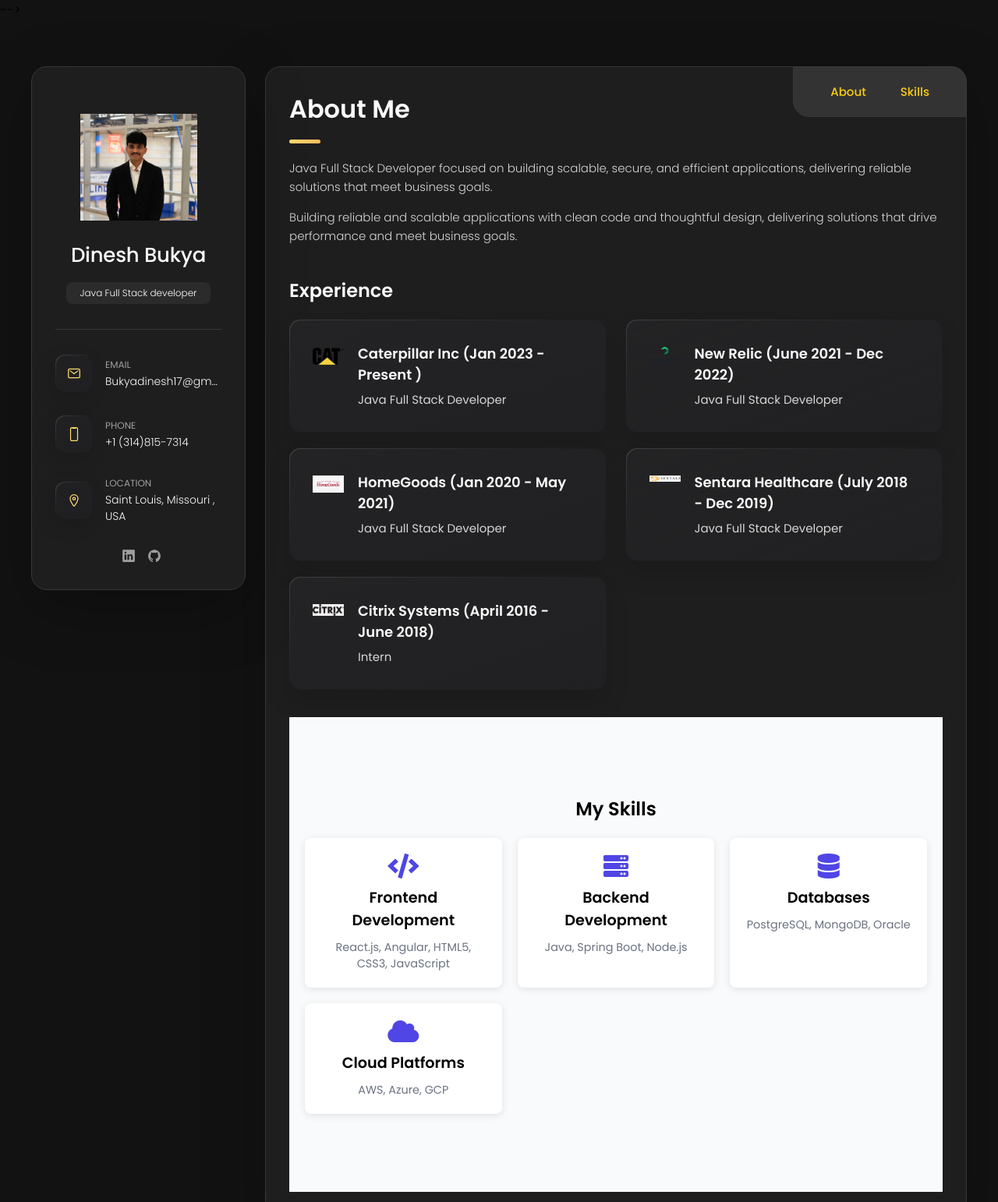
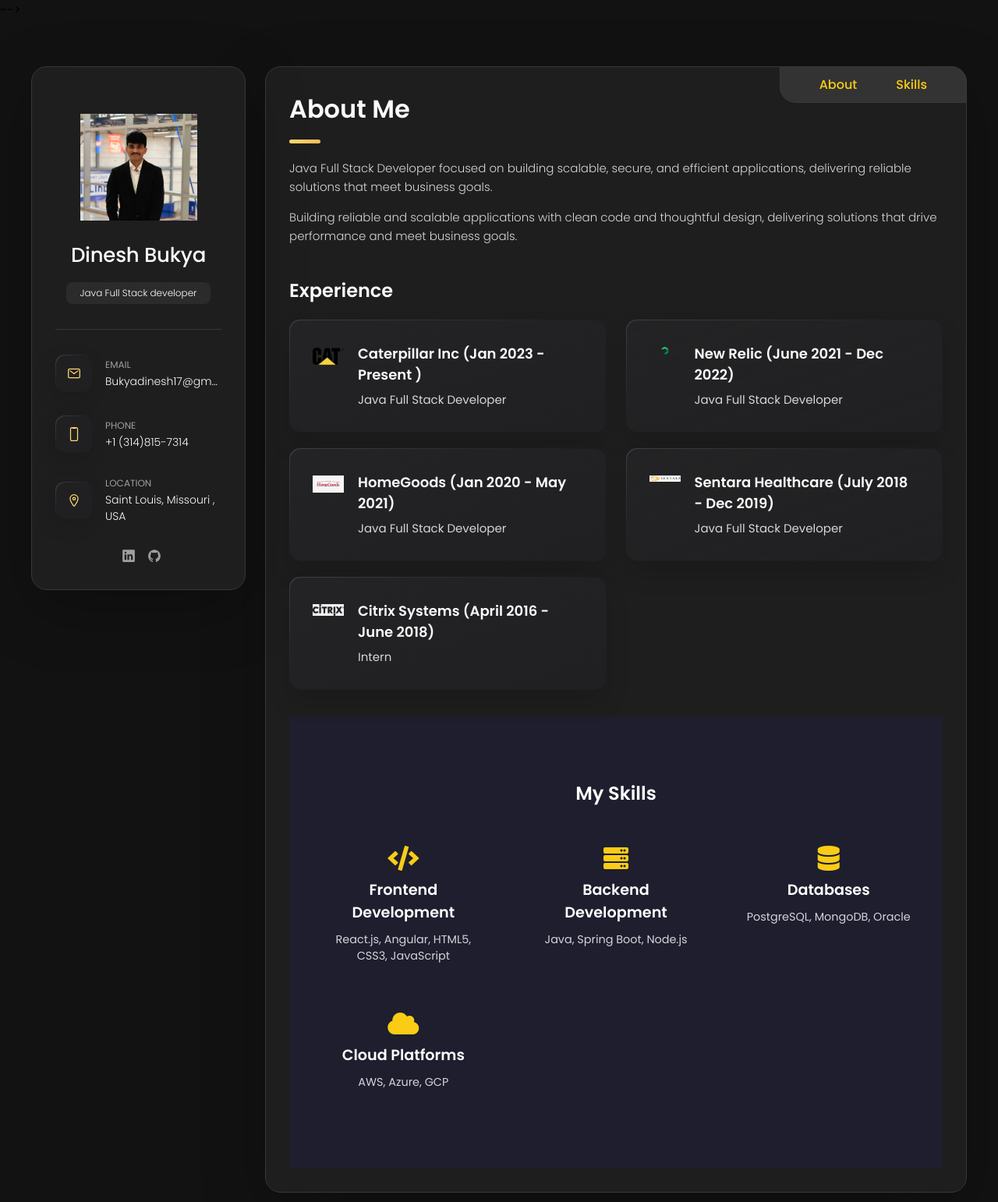
Before and after one commit to dineshb72/Portfolio, a website: page index.html in a window 1280 px wide. Shown: the top 1542 px of the page at 78% size. Drawn offline with nearby package versions, Linux system fonts and the light colour scheme.

Commit message:
mobile layout

```diff
--- a/assets/css/style.css
+++ b/assets/css/style.css
@@ -880,45 +880,54 @@
 
 /* Skills Section Styling */
 .skills-section {
+  padding: 80px 20px;
   text-align: center;
-  background-color: #f9fafc;
-}
-
+  background-color: #1e1e2e; /* Darker shade matching your theme */
+  color: #fff; /* White text for better visibility */
+}
+
+/* Skills Container */
 .skills-container {
   display: grid;
   grid-template-columns: repeat(auto-fit, minmax(250px, 1fr));
   gap: 20px;
-  margin-top: 20px;
-}
-
+  margin-top: 30px;
+}
+
+/* Skill Item */
 .skill-item {
-  background: #ffffff;
+  background: transparent; /* Remove the white card background */
+  border: none; /* Remove borders */
   border-radius: 8px;
+  text-align: center;
   padding: 20px;
-  box-shadow: 0 2px 10px rgba(0, 0, 0, 0.1);
-  text-align: center;
-  transition: transform 0.3s ease;
+  transition: transform 0.3s ease, box-shadow 0.3s ease;
 }
 
 .skill-item:hover {
   transform: translateY(-5px);
 }
 
+/* Skill Icon */
 .skill-item i {
   font-size: 2rem;
   margin-bottom: 10px;
-  color: #4f46e5;
-}
-
+  color: #facc15; /* Yellow color for icons (matches About highlight) */
+}
+
+/* Skill Title */
 .skill-item h3 {
   font-size: 1.2rem;
   margin-bottom: 10px;
-}
-
+  font-weight: bold;
+}
+
+/* Skill Description */
 .skill-item p {
   font-size: 0.9rem;
-  color: #6b7280;
-}
+  color: #d1d5db; /* Light gray for descriptions */
+}
+
 
 
 
@@ -1458,6 +1467,51 @@
 
   .service-content-box { text-align: left; }
 
+/* Navbar Styling for Mobile */
+.navbar {
+  display: flex;
+  flex-wrap: wrap; /* Ensure items wrap on smaller screens */
+  justify-content: center;
+  background-color: #333;
+  padding: 10px;
+}
+
+.navbar-list {
+  display: flex;
+  flex-direction: row; /* Default direction */
+  list-style: none;
+  padding: 0;
+  margin: 0;
+  gap: 10px;
+}
+
+.navbar-link {
+  color: #fff;
+  text-decoration: none;
+  font-size: 1rem;
+  padding: 10px;
+  transition: color 0.3s ease;
+}
+
+.navbar-link:hover,
+.navbar-link.active {
+  color: #facc15;
+}
+
+/* For smaller screens */
+@media (max-width: 768px) {
+  .navbar-list {
+    flex-direction: column; /* Stack links vertically */
+    align-items: center;
+  }
+
+  .navbar-link {
+    padding: 5px;
+    font-size: 1.2rem;
+  }
+}
+
+
   /* testimonials */
 
   .testimonials-title { margin-bottom: 25px; }
--- a/index.html
+++ b/index.html
@@ -285,7 +285,7 @@
 
 
 
-        <section id="skills" class="section skills-section">
+        <section id="skills" class="skills-section">
           <h2>My Skills</h2>
           <div class="skills-container">
             <div class="skill-item">
@@ -310,6 +310,7 @@
             </div>
           </div>
         </section>
+
 
 
       <!--
```
